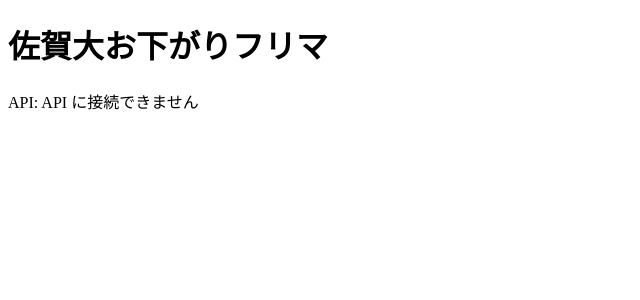
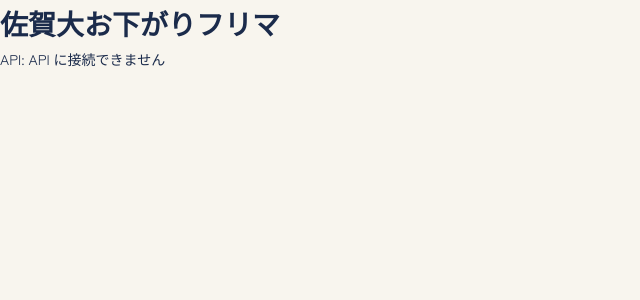
Before and after one commit to takuma0403/osagari_web, a React (Vite) app in the folder app/: page / in a window 1280 px wide. Shown: the top 300 px of the page, without its empty margins (0-640 px from the left). Built offline with nearby package versions, Linux system fonts and the light colour scheme; no server answers.

Commit message:
✨ feat: デザイントークンとグローバルCSSを追加 DS-2 (#6)

```diff
--- a/app/index.html
+++ b/app/index.html
@@ -4,6 +4,12 @@
     <meta charset="UTF-8" />
     <meta name="viewport" content="width=device-width, initial-scale=1.0" />
     <title>佐賀大お下がりフリマ</title>
+    <link rel="preconnect" href="https://fonts.googleapis.com" />
+    <link rel="preconnect" href="https://fonts.gstatic.com" crossorigin />
+    <link
+      href="https://fonts.googleapis.com/css2?family=Zen+Kaku+Gothic+New:wght@400;500;700&family=Outfit:wght@500;700&display=swap"
+      rel="stylesheet"
+    />
   </head>
   <body>
     <div id="root"></div>
--- a/app/src/main.tsx
+++ b/app/src/main.tsx
@@ -1,6 +1,8 @@
 import { StrictMode } from 'react'
 import { createRoot } from 'react-dom/client'
 import App from './App.tsx'
+import './styles/tokens.css'
+import './styles/global.css'
 
 createRoot(document.getElementById('root')!).render(
   <StrictMode>
--- /dev/null
+++ b/app/src/styles/global.css
@@ -0,0 +1,71 @@
+/* リセットと body の基本スタイル。値は tokens.css の変数だけを使う */
+*,
+*::before,
+*::after {
+  box-sizing: border-box;
+}
+
+html,
+body {
+  margin: 0;
+}
+
+body {
+  min-height: 100dvh;
+  background: var(--color-bg);
+  color: var(--color-text);
+  font-family: var(--font-body);
+  font-size: 14px;
+  line-height: 1.7;
+  -webkit-text-size-adjust: 100%;
+}
+
+h1,
+h2,
+h3,
+h4,
+p,
+ul,
+ol,
+dl,
+dd,
+figure {
+  margin: 0;
+}
+
+ul,
+ol {
+  padding: 0;
+  list-style: none;
+}
+
+img,
+svg {
+  display: block;
+  max-width: 100%;
+}
+
+button,
+input,
+select,
+textarea {
+  font: inherit;
+  color: inherit;
+}
+
+button {
+  cursor: pointer;
+}
+
+a {
+  color: var(--color-primary);
+}
+
+a:hover {
+  color: var(--color-primary-hover);
+}
+
+:focus-visible {
+  outline: 2px solid var(--color-primary);
+  outline-offset: 2px;
+}
--- /dev/null
+++ b/app/src/styles/tokens.css
@@ -0,0 +1,57 @@
+/* DS-2 デザイントークン。docs/design/README.md の表と同じ名前・値だけを置く（追加・変更は先に DS-2 を更新する） */
+:root {
+  /* 色 */
+  --color-bg: #f8f5ee;
+  --color-surface: #ffffff;
+  --color-text: #1b2b4b;
+  --color-text-muted: #566178;
+  --color-text-disabled: #8792a8;
+  --color-border: #e4dfd3;
+  --color-border-strong: #cfc8b8;
+  --color-primary: #1f7a80;
+  --color-primary-hover: #155c61;
+  --color-primary-soft: #ddf0f0;
+  --color-primary-soft-2: #d4eeee;
+  --color-primary-border: #b9dcdd;
+  --color-primary-dashed: #9cc9cb;
+  --color-warning-bg: #fbefc4;
+  --color-warning-text: #6b4e00;
+  --color-warning-text-strong: #4a3600;
+  --color-warning-accent: #c99a12;
+  --color-warning-badge: #f2c94c;
+  --color-info-bg: #dceef6;
+  --color-info-text: #1b3a55;
+  --color-danger: #a8322d;
+  --color-danger-bg: #fbe7e4;
+  --color-danger-text: #8a2621;
+  --color-dark: #16223a;
+  --color-dark-muted: #d3dae6;
+  --color-admin-nav: #1b2b4b;
+  --color-admin-nav-active: #2a3d63;
+  --color-admin-nav-text: #c3ccdd;
+  --color-overlay: rgba(27, 43, 75, 0.55);
+  --color-overlay-dark: rgba(0, 0, 0, 0.5);
+
+  /* カテゴリの写真プレースホルダ */
+  --color-cat-textbook: #ddf0f0;
+  --color-cat-appliance: #dceef6;
+  --color-cat-furniture: #fbf0cc;
+  --color-cat-game: #e1efe3;
+
+  /* タイポグラフィ */
+  --font-body: 'Zen Kaku Gothic New', sans-serif;
+  --font-num: Outfit, sans-serif;
+
+  /* 角丸・余白・サイズ */
+  --radius-sm: 8px;
+  --radius-input: 10px;
+  --radius-card: 12px;
+  --radius-dialog: 18px;
+  --radius-sheet: 20px;
+  --radius-pill: 999px;
+  --space-page: 16px;
+  --space-page-form: 24px;
+  --space-gap: 12px;
+  --tap-min: 44px;
+  --btn-h: 52px;
+}
```
Also changed, not shown: 1 other file (tests, documents, lock files or other folders).
